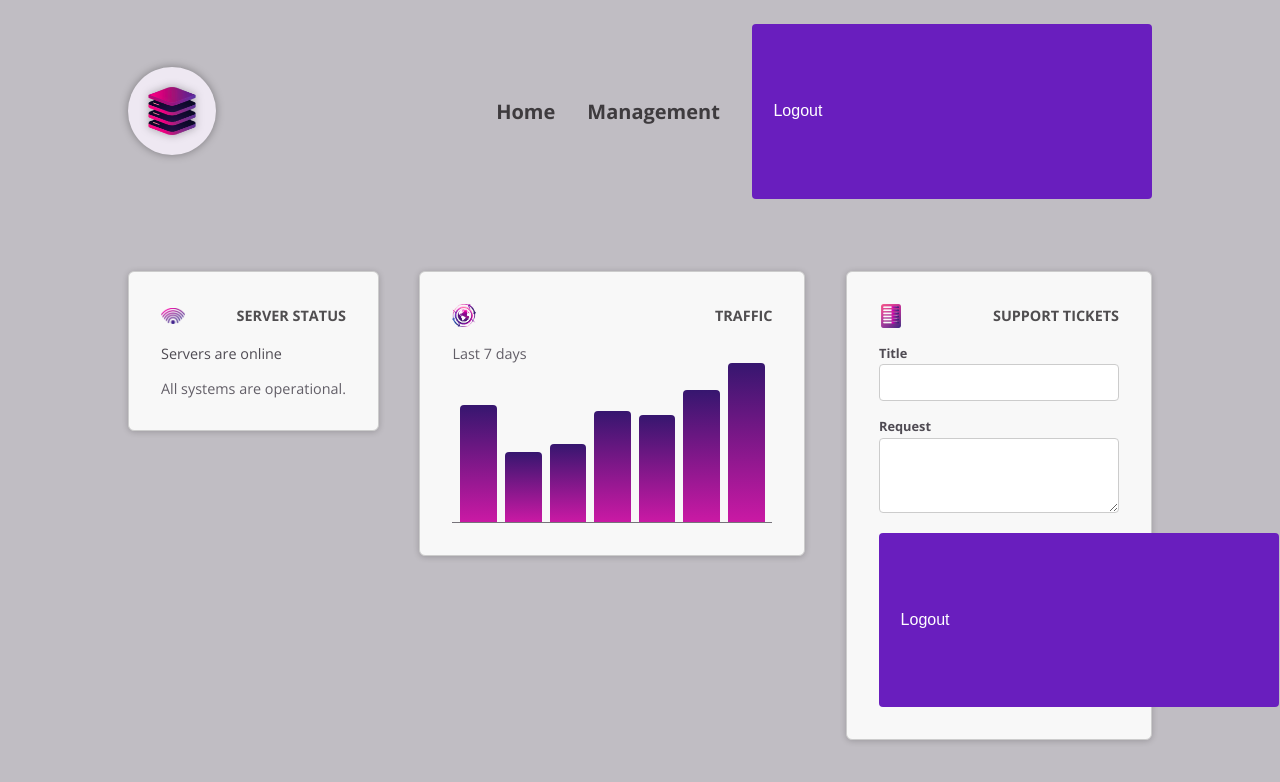
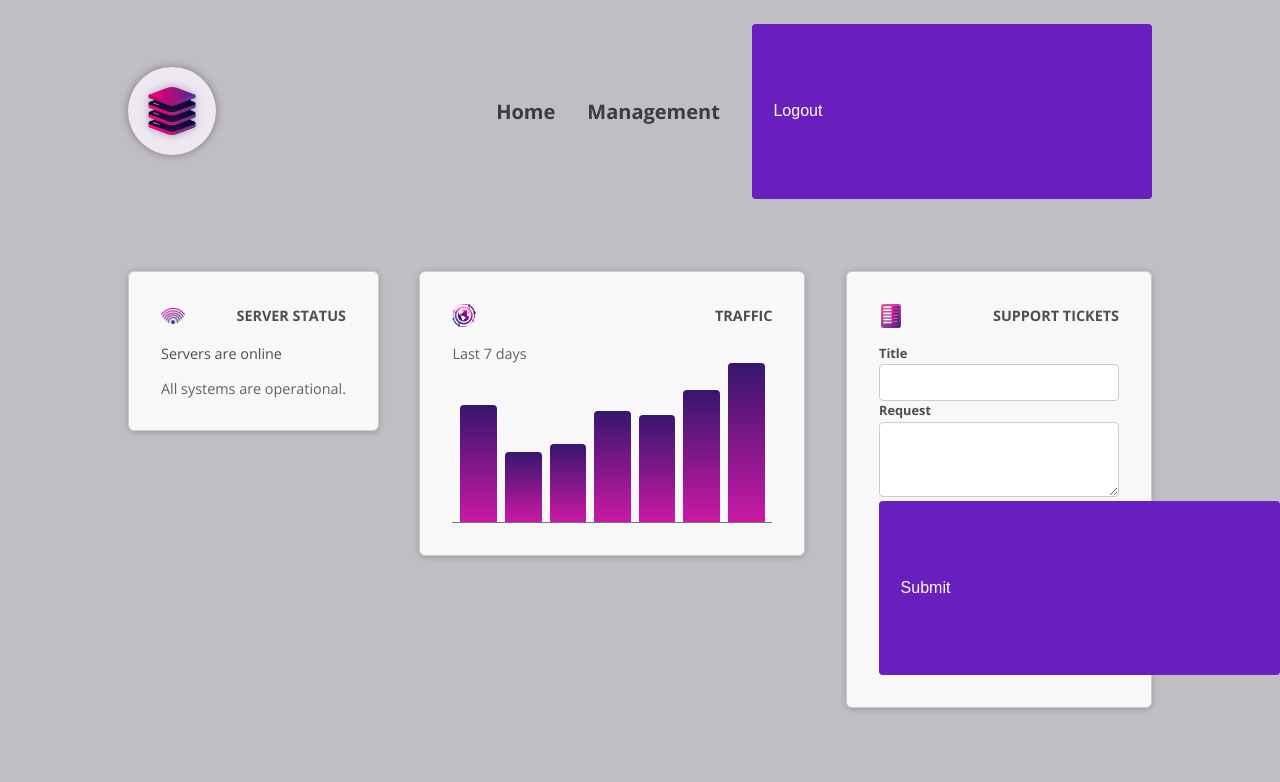
Before and after one commit to hugocruzlfc/angular-guide-course, an Angular app in the folder advance-project/: page / in a window 1280 px wide. Shown: the top 782 px of the page. Built offline with nearby package versions, Linux system fonts and the light colour scheme; what @lucide/angular would draw is missing.

Commit message:
feat: add control shared component

```diff
--- a/advance-project/src/app/features/dashboard/tickets/new-ticket/new-ticket.component.html
+++ b/advance-project/src/app/features/dashboard/tickets/new-ticket/new-ticket.component.html
@@ -1,12 +1,11 @@
 <form>
-  <p>
-    <label>Title</label>
+  <app-control label="Title">
     <input name="title" id="title" />
-  </p>
-  <p>
-    <label>Request</label>
+  </app-control>
+  <app-control label="Request">
     <textarea name="request" id="request" rows="3"></textarea>
-  </p>
+  </app-control>
+
   <p>
     <app-button label="Submit">
       <svg lucideSendHorizontal></svg>
--- a/advance-project/src/app/features/dashboard/tickets/new-ticket/new-ticket.component.ts
+++ b/advance-project/src/app/features/dashboard/tickets/new-ticket/new-ticket.component.ts
@@ -1,3 +1,4 @@
+import { ControlComponent } from '@/app/shared/control/control.component';
 import { ButtonComponent } from '@/app/shared/ui/button/button.component';
 import { Component } from '@angular/core';
 import { LucideSendHorizontal } from '@lucide/angular';
@@ -5,7 +6,7 @@
 @Component({
   selector: 'app-new-ticket',
   standalone: true,
-  imports: [ButtonComponent, LucideSendHorizontal],
+  imports: [ButtonComponent, LucideSendHorizontal, ControlComponent],
   templateUrl: './new-ticket.component.html',
 })
 export class NewTicketComponent {}
--- /dev/null
+++ b/advance-project/src/app/shared/control/control.component.html
@@ -0,0 +1,4 @@
+<p>
+  <label>{{ label() }}</label>
+  <ng-content select="input, textarea" />
+</p>
--- /dev/null
+++ b/advance-project/src/app/shared/control/control.component.ts
@@ -0,0 +1,12 @@
+import { Component, input } from '@angular/core';
+
+@Component({
+  selector: 'app-control',
+  standalone: true,
+  imports: [],
+  templateUrl: './control.component.html',
+  styleUrl: './control.component.css',
+})
+export class ControlComponent {
+  label = input.required<string>();
+}
--- a/advance-project/src/app/shared/ui/button/button.component.html
+++ b/advance-project/src/app/shared/ui/button/button.component.html
@@ -1,5 +1,5 @@
 <button>
-  <span> Logout </span>
+  <span> {{ label() }} </span>
   <span class="icon">
     <ng-content />
   </span>
```
Also changed, not shown: advance-project/src/app/shared/control/control.component.css (added).
